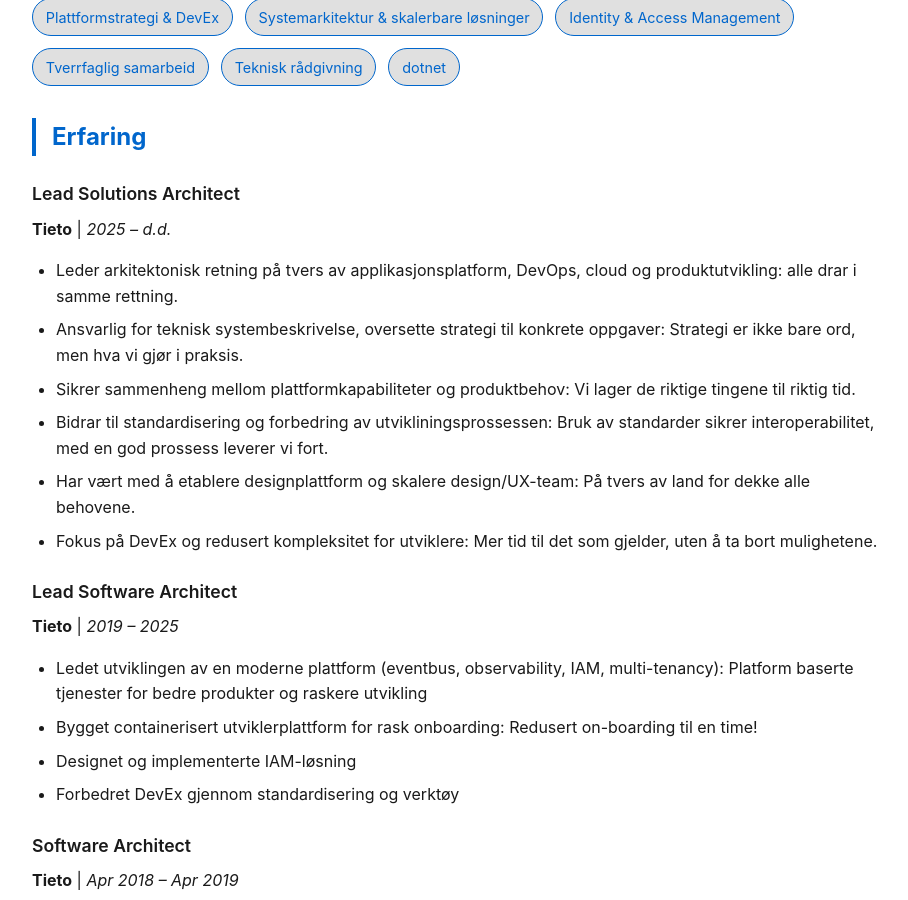
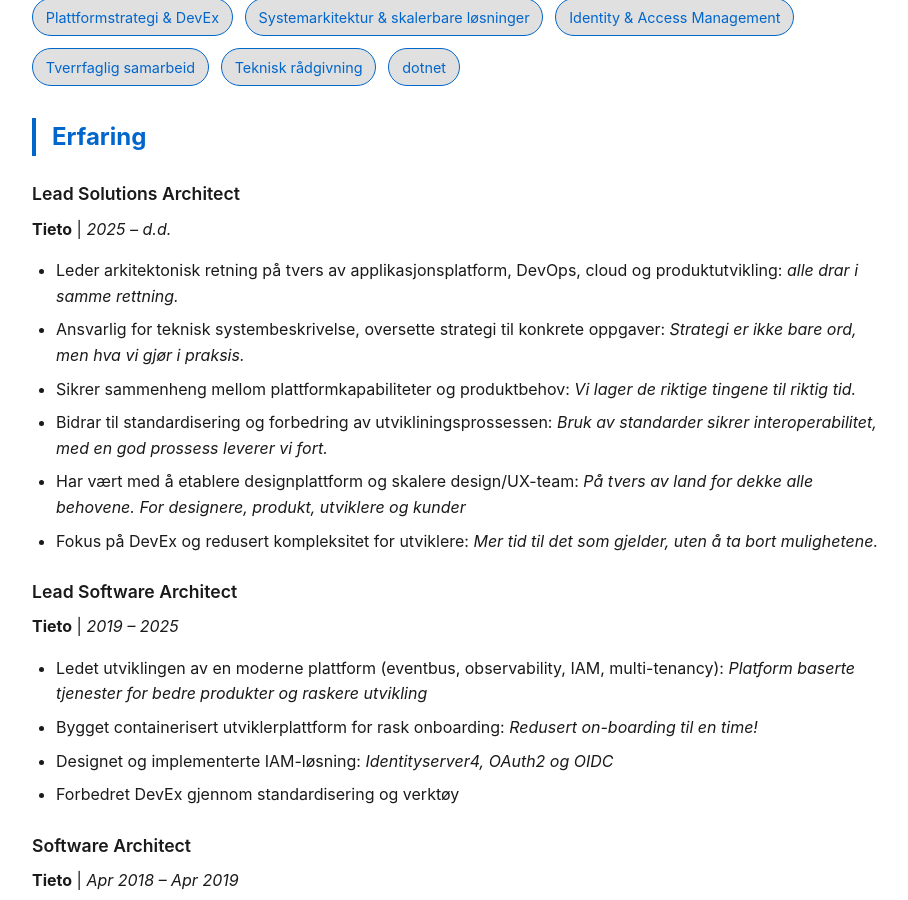
Before and after one commit to marius-w-nilsen/CV, a Jekyll site: the page built from index.md, in a window 1280 px wide and 900 px high, scrolled down 639 px. Shown: the whole window, without its empty margins (182-1090 px from the left). Built offline with Jekyll 4.4.1, drawn with Linux system fonts in a browser that asks for light colours.

Commit message:
formating

```diff
--- a/index.md
+++ b/index.md
@@ -34,19 +34,19 @@ layout: home
 ### Lead Solutions Architect
 **Tieto** | *2025 – d.d.*
 
-- Leder arkitektonisk retning på tvers av applikasjonsplatform, DevOps, cloud og produktutvikling: alle drar i samme rettning.
-- Ansvarlig for teknisk systembeskrivelse, oversette strategi til konkrete oppgaver: Strategi er ikke bare ord, men hva vi gjør i praksis.
-- Sikrer sammenheng mellom plattformkapabiliteter og produktbehov: Vi lager de riktige tingene til riktig tid.
-- Bidrar til standardisering og forbedring av utvikliningsprossessen: Bruk av standarder sikrer interoperabilitet, med en god prossess leverer vi fort.
-- Har vært med å etablere designplattform og skalere design/UX-team: På tvers av land for dekke alle behovene.
-- Fokus på DevEx og redusert kompleksitet for utviklere: Mer tid til det som gjelder, uten å ta bort mulighetene.
+- Leder arkitektonisk retning på tvers av applikasjonsplatform, DevOps, cloud og produktutvikling: _alle drar i samme rettning._
+- Ansvarlig for teknisk systembeskrivelse, oversette strategi til konkrete oppgaver: _Strategi er ikke bare ord, men hva vi gjør i praksis._
+- Sikrer sammenheng mellom plattformkapabiliteter og produktbehov: _Vi lager de riktige tingene til riktig tid._
+- Bidrar til standardisering og forbedring av utvikliningsprossessen: _Bruk av standarder sikrer interoperabilitet, med en god prossess leverer vi fort._
+- Har vært med å etablere designplattform og skalere design/UX-team: _På tvers av land for dekke alle behovene. For designere, produkt, utviklere og kunder_
+- Fokus på DevEx og redusert kompleksitet for utviklere: _Mer tid til det som gjelder, uten å ta bort mulighetene._
 
 ### Lead Software Architect
 **Tieto** | *2019 – 2025*
 
-- Ledet utviklingen av en moderne plattform (eventbus, observability, IAM, multi-tenancy): Platform baserte tjenester for bedre produkter og raskere utvikling
-- Bygget containerisert utviklerplattform for rask onboarding: Redusert on-boarding til en time!
-- Designet og implementerte IAM-løsning
+- Ledet utviklingen av en moderne plattform (eventbus, observability, IAM, multi-tenancy): _Platform baserte tjenester for bedre produkter og raskere utvikling_
+- Bygget containerisert utviklerplattform for rask onboarding: _Redusert on-boarding til en time!_
+- Designet og implementerte IAM-løsning: _Identityserver4, OAuth2 og OIDC_
 - Forbedret DevEx gjennom standardisering og verktøy
 
 ### Software Architect
```
